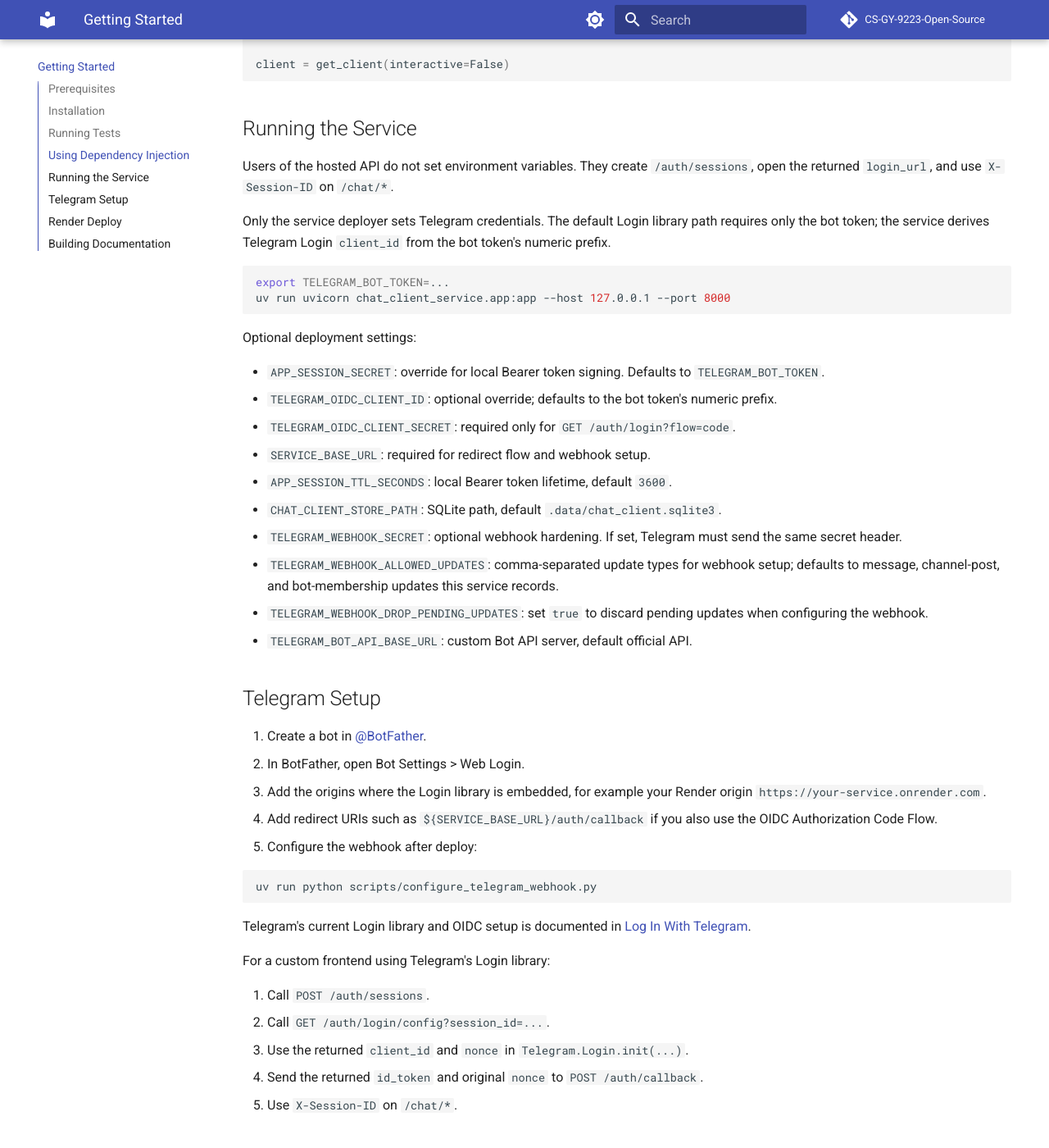
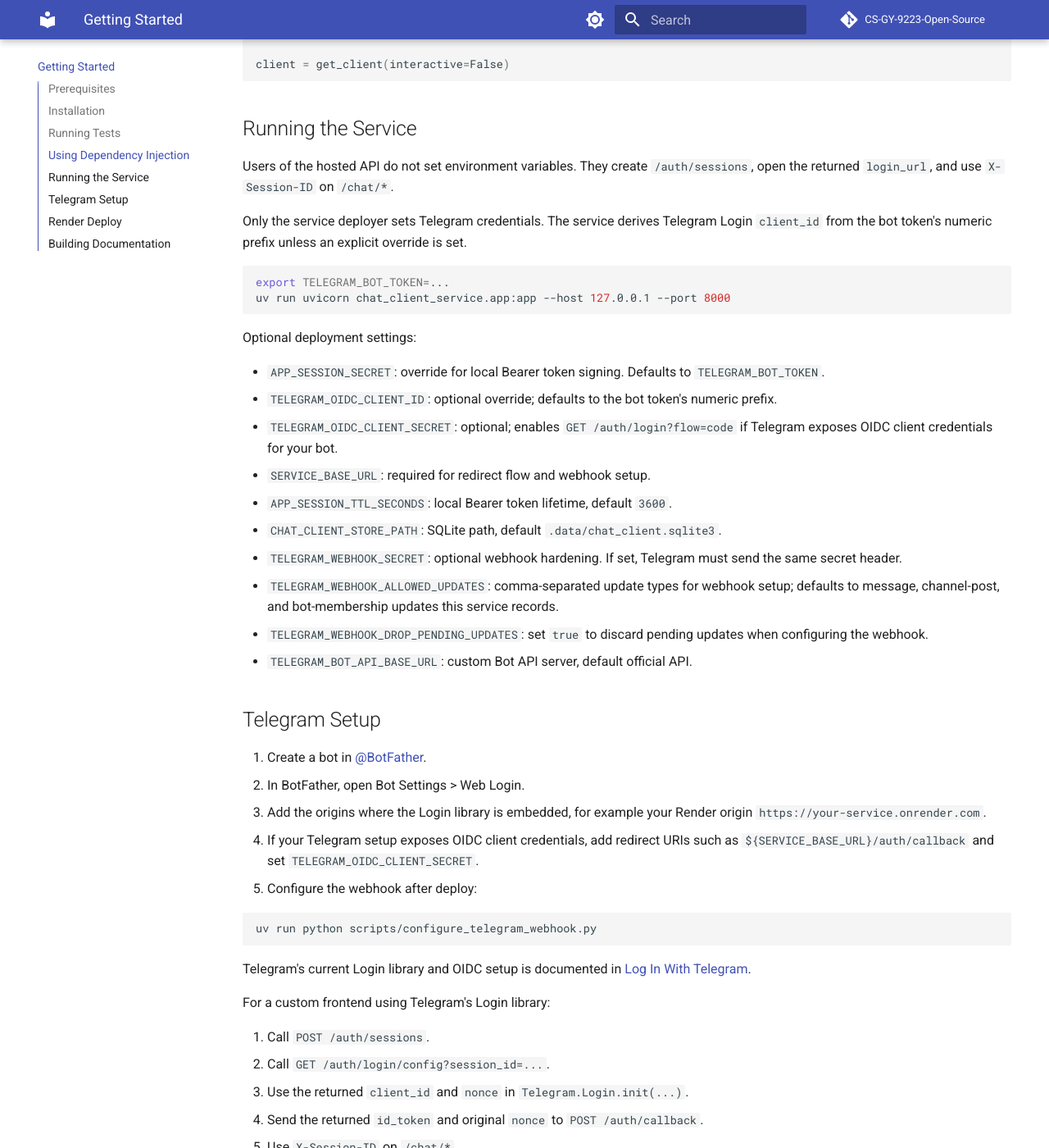
Before and after one commit to YaseenHQ/CSGY9223, an MkDocs documentation site: the page built from docs/getting-started.md, in a window 1280 px wide and 1400 px high, scrolled down 969 px. Shown: the whole window at 82% size. Built offline with MkDocs 1.6.1 and Material for MkDocs 9.7.7, drawn with Linux system fonts in a browser that asks for light colours; comment, search, counter and statistics services are not loaded.

Commit message:
Fix Telegram hosted login flow

````diff
--- a/docs/getting-started.md
+++ b/docs/getting-started.md
@@ -44,9 +44,9 @@
 `/auth/sessions`, open the returned `login_url`, and use `X-Session-ID` on
 `/chat/*`.
 
-Only the service deployer sets Telegram credentials. The default Login library
-path requires only the bot token; the service derives Telegram Login `client_id`
-from the bot token's numeric prefix.
+Only the service deployer sets Telegram credentials. The service derives
+Telegram Login `client_id` from the bot token's numeric prefix unless an
+explicit override is set.
 
 ```bash
 export TELEGRAM_BOT_TOKEN=...
@@ -59,8 +59,9 @@
   `TELEGRAM_BOT_TOKEN`.
 - `TELEGRAM_OIDC_CLIENT_ID`: optional override; defaults to the bot token's
   numeric prefix.
-- `TELEGRAM_OIDC_CLIENT_SECRET`: required only for
-  `GET /auth/login?flow=code`.
+- `TELEGRAM_OIDC_CLIENT_SECRET`: optional; enables
+  `GET /auth/login?flow=code` if Telegram exposes OIDC client credentials for
+  your bot.
 - `SERVICE_BASE_URL`: required for redirect flow and webhook setup.
 - `APP_SESSION_TTL_SECONDS`: local Bearer token lifetime, default `3600`.
 - `CHAT_CLIENT_STORE_PATH`: SQLite path, default `.data/chat_client.sqlite3`.
@@ -79,8 +80,9 @@
 2. In BotFather, open Bot Settings > Web Login.
 3. Add the origins where the Login library is embedded, for example your Render
    origin `https://your-service.onrender.com`.
-4. Add redirect URIs such as `${SERVICE_BASE_URL}/auth/callback` if you also use
-   the OIDC Authorization Code Flow.
+4. If your Telegram setup exposes OIDC client credentials, add redirect URIs
+   such as `${SERVICE_BASE_URL}/auth/callback` and set
+   `TELEGRAM_OIDC_CLIENT_SECRET`.
 5. Configure the webhook after deploy:
 
 ```bash
````
Also changed, not shown: other parts of docs/getting-started.md (+3 -3 lines), README.md (+11 -10 lines), components/chat_client_service/README.md (+1 -3 lines), docs/api-reference.md (+3 -3 lines), docs/telegram-implementation.md (+9 -6 lines), 2 other files.
